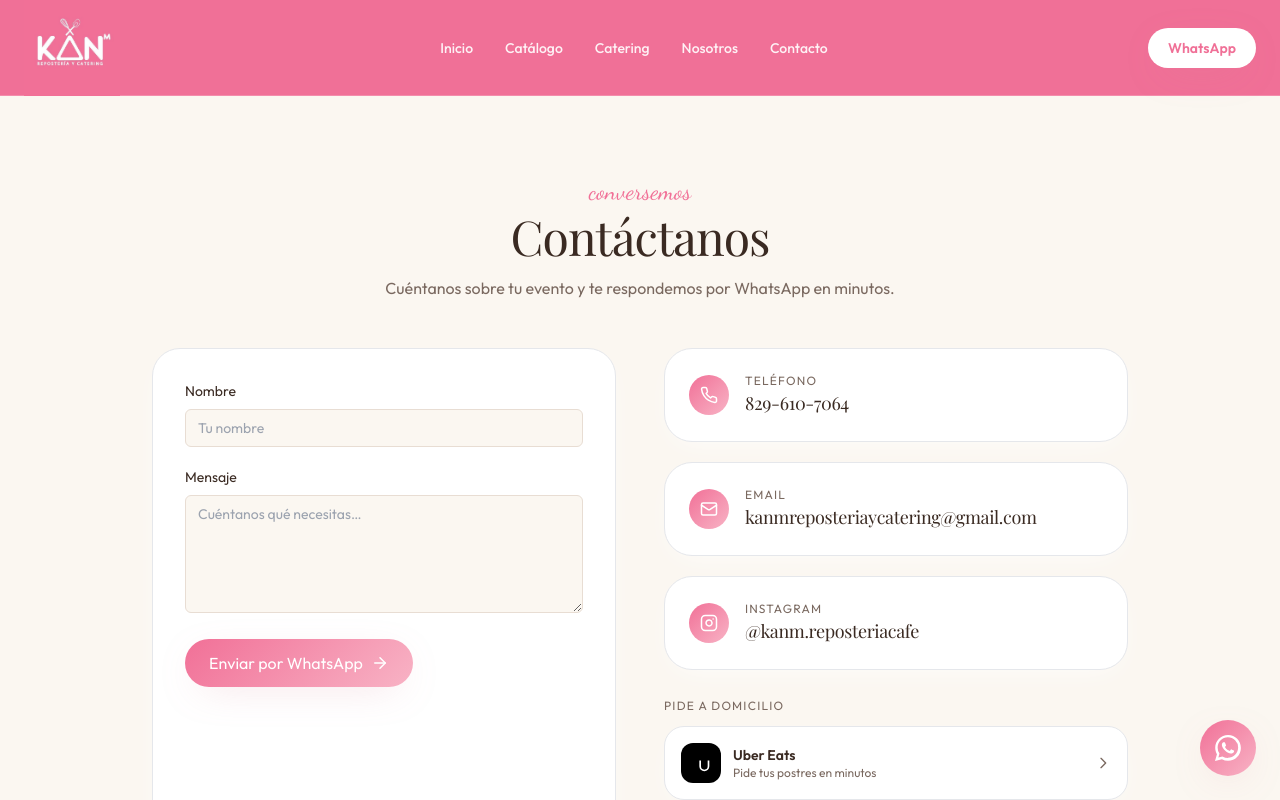
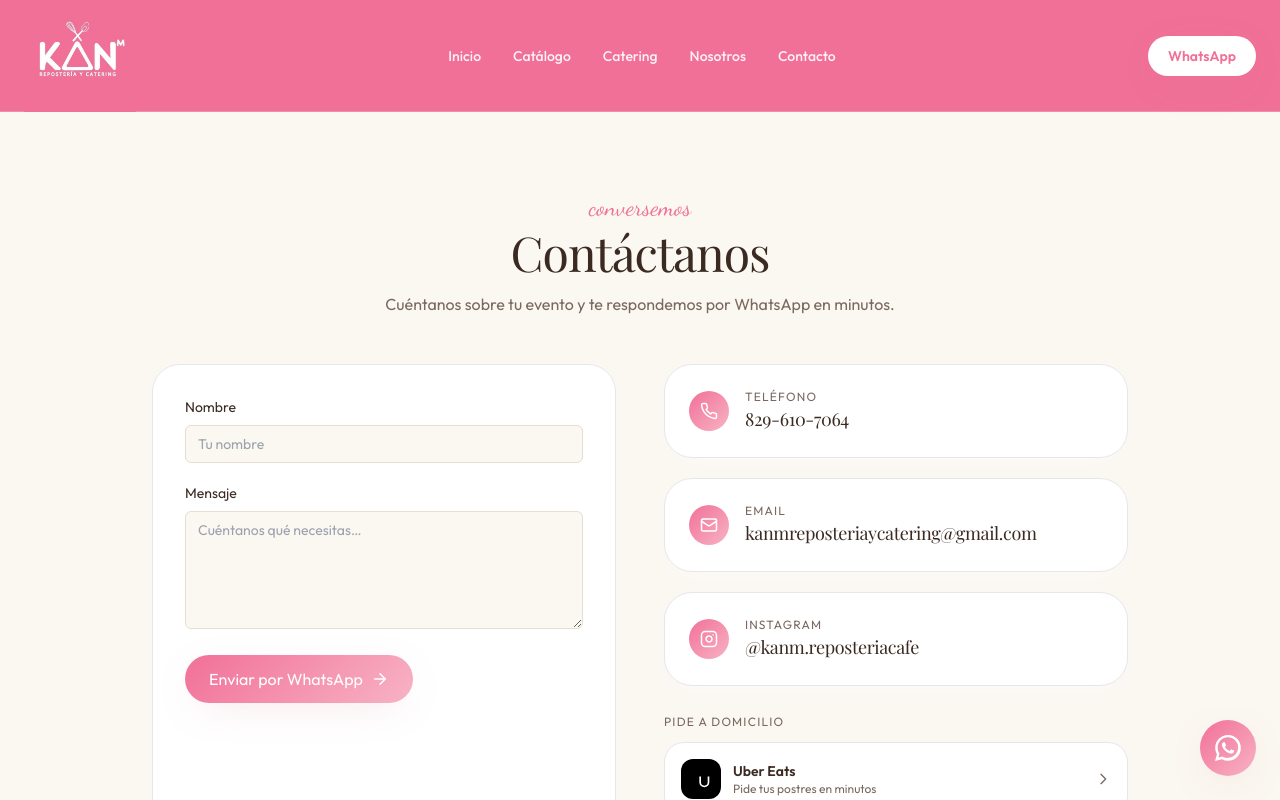
Before and after one commit to 4n1mah/kan-m-reposteria, a Next.js app: page /contacto in a window 1280 px wide. Shown: the top 800 px of the page. Built offline with nearby package versions, Linux system fonts and the light colour scheme.

Commit message:
v14: fix uber android package, logo mas grande, navbar solido

```diff
--- a/src/components/DeliveryButtons.tsx
+++ b/src/components/DeliveryButtons.tsx
@@ -5,11 +5,11 @@ const UBER_WEB =
 const PEDIDOS_WEB =
   "https://www.pedidosya.com.do/restaurantes/santo-domingo-d.n./kan-m-reposteria-y-catering-bc836e83-e25b-4ce0-a580-015108a4b79f-menu?origin=shop_list";
 
-// Android intent:// — uses browser_fallback_url so if app is NOT installed
-// Chrome opens the web URL instead of going to the Play Store
+// Android intent:// — package name must match exactly what's on the Play Store.
+// S.browser_fallback_url ensures Chrome opens the web if the app isn't installed (no Play Store redirect).
 const UBER_ANDROID =
   `intent://www.ubereats.com/do/store/kan-m-reposteria-y-catering/QOT7Ijk8VG2ghDALNJ_MKA` +
-  `#Intent;scheme=https;package=com.ubercab.eats;` +
+  `#Intent;scheme=https;package=com.ubercab.ubereats;` +
   `S.browser_fallback_url=${encodeURIComponent(UBER_WEB)};end`;
 const PEDIDOS_ANDROID =
   `intent://www.pedidosya.com.do/restaurantes/santo-domingo-d.n./kan-m-reposteria-y-catering-bc836e83-e25b-4ce0-a580-015108a4b79f-menu?origin=shop_list` +
--- a/src/components/Navbar.tsx
+++ b/src/components/Navbar.tsx
@@ -16,12 +16,12 @@ const links = [
 export default function Navbar() {
   const [open, setOpen] = useState(false);
   return (
-    <header className="sticky top-0 z-50 h-24 border-b border-white/20 backdrop-blur-md" style={{ backgroundColor: "#f07097" }}>
+    <header className="sticky top-0 z-50 h-28 border-b border-white/20" style={{ backgroundColor: "#f07097" }}>
       <div className="max-w-7xl mx-auto px-6 h-full flex items-center justify-between">
 
         {/* Logo only — blends into pink navbar */}
         <Link href="/" className="flex items-center leading-none">
-          <div className="relative w-24 h-24 shrink-0">
+          <div className="relative w-28 h-28 shrink-0">
             <Image
               src="/logo-kanm.png"
               alt="Kan M Repostería y Catering"
@@ -67,7 +67,7 @@ export default function Navbar() {
 
       {/* Mobile menu */}
       {open && (
-        <div className="md:hidden border-t border-white/20 backdrop-blur-md" style={{ backgroundColor: "#f07097" }}>
+        <div className="md:hidden border-t border-white/20" style={{ backgroundColor: "#f07097" }}>
           <div className="max-w-7xl mx-auto px-6 py-4 flex flex-col gap-4">
             {links.map((l) => (
               <Link
```
